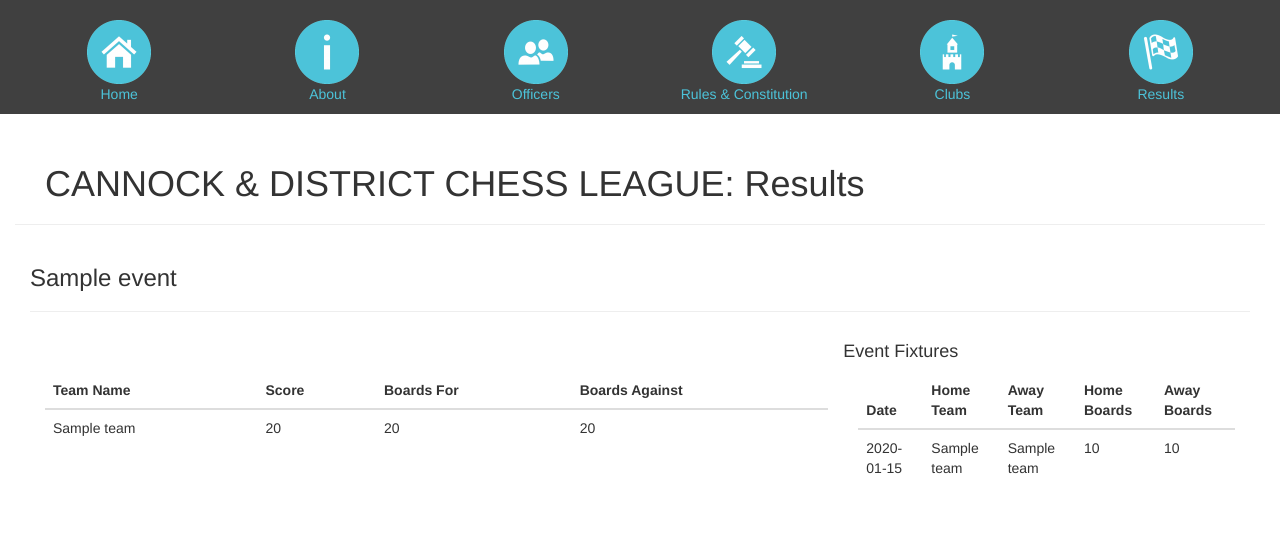
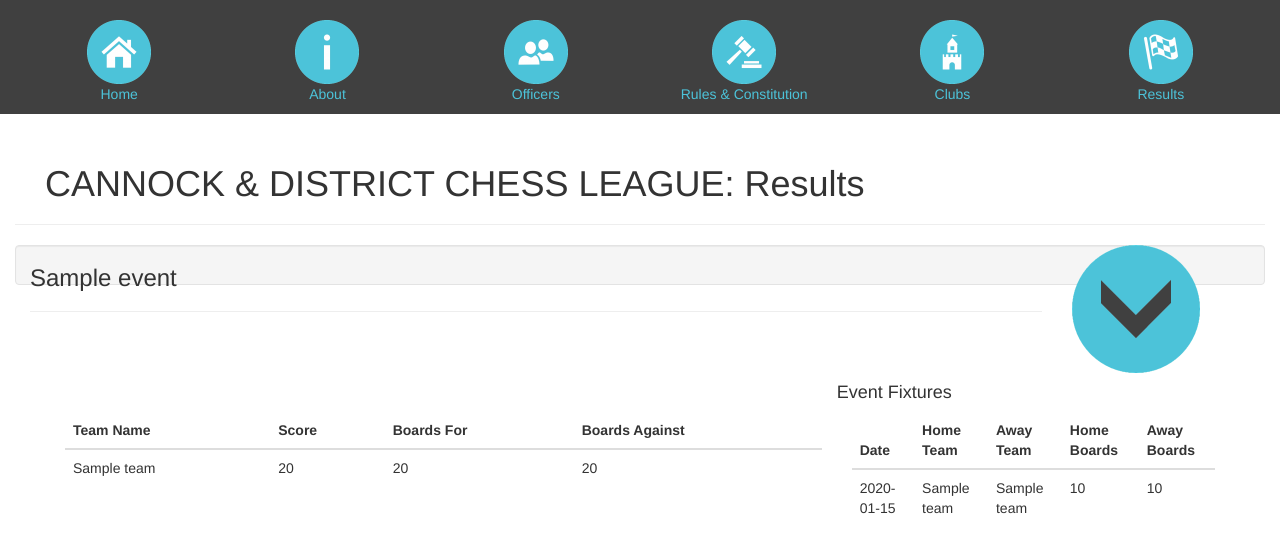
Before and after one commit to cdcl159/CDCL, a Django app: page /results/ in a window 1280 px wide. Shown: the top 553 px of the page. Run offline with Django 3.2, Linux system fonts and the light colour scheme; tables that the repository leaves empty hold one stand-in row (values such as "Sample post"); some libraries are stand-ins or nearby versions.

Commit message:
sliding panels for results

```diff
--- a/cdclSite/static/js/resultsPage.js
+++ b/cdclSite/static/js/resultsPage.js
@@ -1,4 +1,20 @@
+function handlePanelSlide(eventName) {
+	$("#" + eventName + "_panelToggle").click(function() {
+		if ($(this).hasClass("down")) {
+            var newSrc = $(this).attr("src").replace("downArrow", "upArrow");
+            $(this).attr("src", newSrc);
+            $(this).removeClass("down");
+            $(this).addClass("up");
+        } else {
+            var newSrc = $(this).attr("src").replace("upArrow", "downArrow");
+            $(this).attr("src", newSrc);
+            $(this).removeClass("up");
+            $(this).addClass("down");
+        }
+        $("#" + eventName + "_panel").slideToggle();
+	});
 
+}
 
 
 function sortEventLeaders(eventName, data) {
--- a/cdclSite/templates/cdclSite/constitution.html
+++ b/cdclSite/templates/cdclSite/constitution.html
@@ -140,7 +140,7 @@
                         <b>1. Title</b>
                     </p>
                     <p>
-                        The League shall be called the “<i>Cannock & District Chess League</i>”
+                        The League shall be called the “<i>Cannock &amp; District Chess League</i>”
                     </p>
                     <div class="col-sm-12">
                         <hr>
--- a/cdclSite/templates/cdclSite/resultsPage.html
+++ b/cdclSite/templates/cdclSite/resultsPage.html
@@ -70,6 +70,8 @@
             for (eventName in data) {
                 populateEventLeaderTable(eventName, data);
                 populateFixtureTable(eventName, data);
+                $("#" + eventName + "_panel").slideUp();
+                handlePanelSlide(eventName);
             }
 
         });
@@ -133,10 +135,14 @@
 
         <div class="container-fluid">
             {% for e in events %}
-                <div class="col-sm-12 eventHeader">
+                <div class="col-sm-10 eventHeader">
                     <h3>{{e.name}}</h3>
                     <hr>
                 </div>
+                <div class="col-sm-2">
+                    <img id="{{e.name}}_panelToggle" class="panelToggle down" src="{% static 'images/downArrow_grey.png' %}">
+                </div>
+                <div class="well" id="{{e.name}}_panel">
                     <div class="col-sm-12 row">
                         <div class="col-sm-8">
 
@@ -181,6 +187,7 @@
                         <br>
                         <br>
                     </div>
+                </div>
             {% endfor %}
         </div>
 
```
Lines whose indentation alone changed are shown as unchanged.
